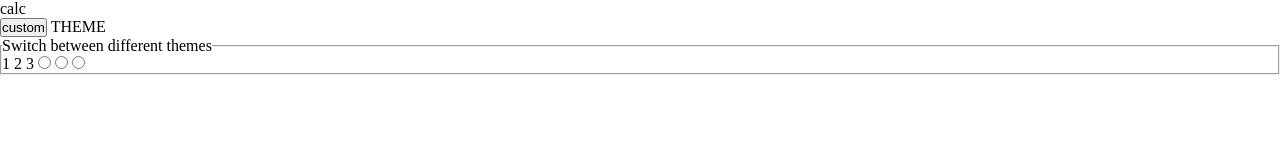
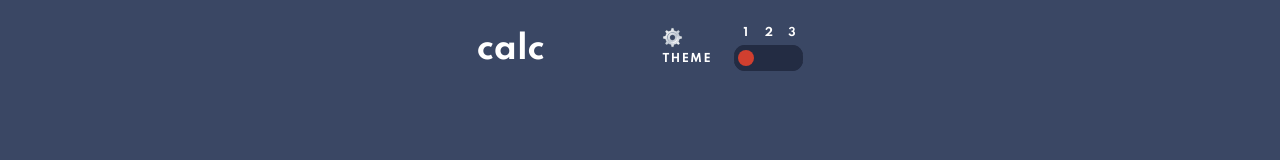
Before and after one commit to MojtabaMosavi/Calculator-app, a website built with Parcel: page src/index.html in a window 1280 px wide. Built offline with nearby package versions, Linux system fonts and the light colour scheme.

Commit message:
completed the logo and navigation menu

```diff
--- a/src/index.html
+++ b/src/index.html
@@ -9,51 +9,63 @@
 
   <title>Frontend Mentor | Calculator app</title>
 </head>
-<body>
+<body class="dark-theme">
 
-  <main class="app">
-    <div class="Calculator">
-      <div class="Calculator-wrapper">
+  <main class="main">
 
-        <header class="Calculator__header">
-          <div class="Calculator__header-wrapper">
-            <div class="Calculator__logo">calc</div>
+    <div class="calculator">
+      <div class="calculator-wrapper container ">
 
-            <div class="Calculator__menu">
-              <div class="Calculator__menu-wrapper">
+        <header class="calculator__header">
+          <div class="calculator__header-wrapper">
+            <div class="calculator__logo">calc</div>
 
-                <button class="Calculator__menu-setting"
-                        type="button"> custom
+            <div class="calculator__menu">
+              <div class="calculator__menu-wrapper">
 
+                <button class="calculator__menu-setting"
+                        type="button"
+                        aria-label="create custom theme"
+                        aria-controls="theme-dialog"
+                        title="custom theme">
                 </button>
-                <span class="Calculator__menu-title">THEME</span>
+                <span class="calculator__menu-title">THEME</span>
 
-                <div class="Calculator__toggle toggle">
-                  <fieldset class="toggle-wrapper">
-                    <legend class="sr-only">Switch between different themes</legend>
+                <div class="calculator__menu-toggle toggle" saria-label="theme menu">
+                  <fieldset class="toggle-wrapper" >
 
-                    <label for="theme-dark">1</label>
-                    <label for="theme-light">2</label>
-                    <label for="theme-violet">3</label>
+                    <legend class="visually-hidden">Switch between different themes</legend>
 
-                    <span class="toggle__menu-wrapper">
+                    <label for="theme-dark" class="toggle__theme toggle__theme--dark"
+                           title="change theme">1
+                    </label>
+
+                    <label for="theme-light" class="toggle__theme toggle__theme--light"
+                           title="change theme">2
+                    </label>
+
+                    <label for="theme-violet" class="toggle__theme toggle__theme--violet"
+                           title="change theme">3
+                    </label>
+
+                    <span class="toggle__btn">
                       <input type="radio"
-                              class="toggle__input"
+                              class="toggle__btn-input"
                               id="theme-dark"
                               name="theme-control">
 
                       <input type="radio"
-                              class="toggle__input"
+                              class="toggle__btn-input"
                               id="theme-light"
                               name="theme-control">
 
                       <input type="radio"
-                              class="toggle__input"
+                              class="toggle__btn-input"
                               id="theme-violet"
                               name="theme-control" >
 
-                      <span class="toggle__menu-bg"></span>
-                      <span class="toggle__menu-circle"></span>
+                      <span class="toggle__btn-bg"></span>
+                      <span class="toggle__btn-circle"></span>
                     </span>
                   </fieldset>
                 </div>
--- a/src/scss/abstracts/_functions.scss
+++ b/src/scss/abstracts/_functions.scss
@@ -6,5 +6,5 @@
 
 /*|| conver from px to rem*/
 @function rem($pixel, $content: 16px) {
-  @return (math.div($pixel, $content: 16px)) * 1rem;
+  @return (math.div($pixel, $content)) * 1rem;
 }
--- a/src/scss/base/_helper.scss
+++ b/src/scss/base/_helper.scss
@@ -0,0 +1,16 @@
+/*-----------------------------*\
+    #Helper
+\*-----------------------------*/
+.container {
+  margin: 0 auto;
+  max-width: 20.8rem;
+}
+
+.visually-hidden {
+  position: absolute;
+  height: 1px;
+  width: 1px;
+  overflow: hidden;
+  clip-path: inset(1px 1px 1px 1px);
+  white-space: nowrap;
+}
--- a/src/scss/base/_resets.scss
+++ b/src/scss/base/_resets.scss
@@ -17,6 +17,7 @@ html {
 body {
   min-height: 100vh;
   overflow-x: hidden;
+  background-color: var(--main-bg);
 }
 
 /*|| remove the default styles*/
--- a/src/scss/base/_typography.scss
+++ b/src/scss/base/_typography.scss
@@ -1,2 +1,10 @@
 @import url("https://fonts.googleapis.com/css2?family=Spartan:wght@700&display=swap");
 $font-family: "Spartan", sans-serif;
+
+html {
+  font-size: 100%;
+}
+
+body {
+  font-family: $font-family;
+}
--- /dev/null
+++ b/src/scss/component/_calculator.scss
@@ -0,0 +1,57 @@
+@use "../abstracts" as abs;
+
+/*-----------------------------*\
+    #calculator
+\*-----------------------------*/
+
+.calculator {
+  /*|| header --------------------------*/
+  color: var(--text-color-1);
+
+  &__header {
+    margin-top: 1.7rem;
+
+    &-wrapper {
+      @include abs.flexify($js-con: space-between);
+    }
+  }
+
+  &__logo {
+    font-size: 2rem;
+    margin-left: 0.2rem;
+  }
+
+  /*|| menu --------------------------*/
+
+  &__menu {
+    min-width: 9rem;
+    &-wrapper {
+      display: grid;
+      grid-template:
+        [row1-start] "custom toggle" [row1-end]
+        [row2-start] "heading toggle" [row2-end] / 1fr 1fr;
+    }
+
+    &-title {
+      font-size: abs.rem(11px);
+      letter-spacing: abs.rem(1.5px);
+      font-weight: 700;
+    }
+
+    &-setting {
+      grid-area: custom;
+      background: url("../assets/images/icon-cog.svg") center/contain no-repeat;
+      width: 1.3rem;
+      height: 1.3rem;
+      border: none;
+    }
+
+    &-title {
+      grid-area: heading;
+    }
+
+    &-toggle {
+      grid-area: toggle;
+    }
+  }
+}
--- a/src/scss/component/_index.scss
+++ b/src/scss/component/_index.scss
@@ -0,0 +1,2 @@
+@forward "./calculator";
+@forward "./toggle";
--- /dev/null
+++ b/src/scss/component/_toggle.scss
@@ -0,0 +1,82 @@
+@use "../abstracts" as abs;
+/*-----------------------------*\
+    #toggle
+\*-----------------------------*/
+.toggle {
+  display: grid;
+  grid-template:
+    [row1-start] "theme-dark theme-light theme-violet" [row1-end]
+    [row2-start] "toggle toggle toggle" [row2-end]
+    / 1fr 1fr 1fr;
+  max-width: abs.rem(69px);
+
+  &-wrapper {
+    display: contents;
+    border: none;
+  }
+
+  /*|| toggle theme ---------------------------*/
+  &__theme {
+    font-size: abs.rem(11px);
+    justify-self: center;
+    align-self: center;
+
+    &:hover {
+      filter: brightness(50%);
+    }
+
+    &--dark {
+      grid-area: theme-dark;
+    }
+
+    &--light {
+      grid-area: theme-light;
+    }
+
+    &--violet {
+      grid-area: theme-violet;
+    }
+  }
+
+  /*|| toggle button ---------------------------*/
+  &__btn {
+    grid-area: toggle;
+    background-color: var(--toggle-bg-keypad-bg);
+    border-radius: abs.rem(11px);
+    margin-top: abs.rem(5px);
+    position: relative;
+    overflow: hidden;
+    @include abs.flexify();
+
+    &-input {
+      flex: 1;
+      height: 1.6rem;
+    }
+
+    &-bg {
+      position: absolute;
+      width: 100%;
+      height: 100%;
+      background-color: var(--toggle-bg-keypad-bg);
+    }
+
+    &-circle {
+      position: absolute;
+      width: 1rem;
+      height: 1rem;
+      background-color: var(--key-bg-color-2);
+      border-radius: 50%;
+      left: 5%;
+      top: 50%;
+      transform: translateY(-50%);
+
+      &--light-theme {
+        left: 38%;
+      }
+
+      &--violet-theme {
+        left: 72%;
+      }
+    }
+  }
+}
--- a/src/scss/layout/_index.scss
+++ b/src/scss/layout/_index.scss
@@ -0,0 +1 @@
+@forward "./main";
--- /dev/null
+++ b/src/scss/layout/_main.scss
@@ -0,0 +1,2 @@
+.main {
+}
--- a/src/scss/themes/_dark.scss
+++ b/src/scss/themes/_dark.scss
@@ -1,4 +1,4 @@
-.dark {
+.dark-theme {
   // background
   --main-bg: hsl(222, 26%, 31%);
   --toggle-bg-keypad-bg: hsl(223, 31%, 20%);
@@ -13,8 +13,8 @@
   --key-shadow-color-3: hsl(28, 16%, 65%);
 
   // text
-  --text-color-1: hsl(221, 14%, 31%);
   --text-color-3: hsl(52, 100%, 62%);
   --text-color-2: hsl(198, 20%, 13%);
+  --text-color-1: hsl(0, 0%, 100%);
   --white: hsl(0, 0, 100%);
 }
--- a/src/scss/themes/_index.scss
+++ b/src/scss/themes/_index.scss
@@ -0,0 +1,3 @@
+@forward "./dark";
+@forward "./light";
+@forward "./violet";
--- a/src/scss/themes/_light.scss
+++ b/src/scss/themes/_light.scss
@@ -1,4 +1,4 @@
-.light {
+.light-theme {
   // backgrounds
   --main-bg: hsl(0, 0%, 90%);
   --toggle-bg-keypad-bg: hsl(0, 5%, 81%);
@@ -15,8 +15,8 @@
 
   //Text
 
-  --text-color-1: hsl(60, 10%, 19%);
   --text-color-3: hsl(52, 100%, 62%);
   --text-color-2: hsl(198, 20%, 13%);
+  --text-color-1: hsl(0, 0%, 100%);
   --white: hsl(0, 0, 100%);
 }
--- a/src/scss/themes/_violet.scss
+++ b/src/scss/themes/_violet.scss
@@ -1,4 +1,4 @@
-.violet {
+.violet-theme {
   // background
   --main-bg: hsl(268, 75%, 9%);
   --toggle-bg-keypad-bg: hsl(268, 71%, 12%);
@@ -8,13 +8,13 @@
   --key-bg-color-1: hsl(281, 89%, 26%);
   --key-shadow-color-1: hsl(285, 91%, 52%);
   --key-bg-color-2: hsl(176, 100%, 44%);
---key-shadow-color-2: hsl(177, 92%, 70%)
+  --key-shadow-color-2: hsl(177, 92%, 70%);
   --key-bg-color-3: hsl(268, 47%, 21%);
   --key-shadow-color-3: hsl(290, 70%, 36%);
 
   // text
   --text-color-3: hsl(52, 100%, 62%);
   --text-color-2: hsl(198, 20%, 13%);
---text-color-1: hsl(0, 0, 100%);
---white: hsl(0,0,100%);
+  --text-color-1: hsl(0, 0%, 100%);
+  --white: hsl(0, 0, 100%);
 }
```
Also changed, not shown: dist/icon-cog.bd9c837b.svg (added), dist/index.html, src/assets/images/icon-cog.svg (added), 4 other files. Lines whose indentation alone changed are shown as unchanged.
